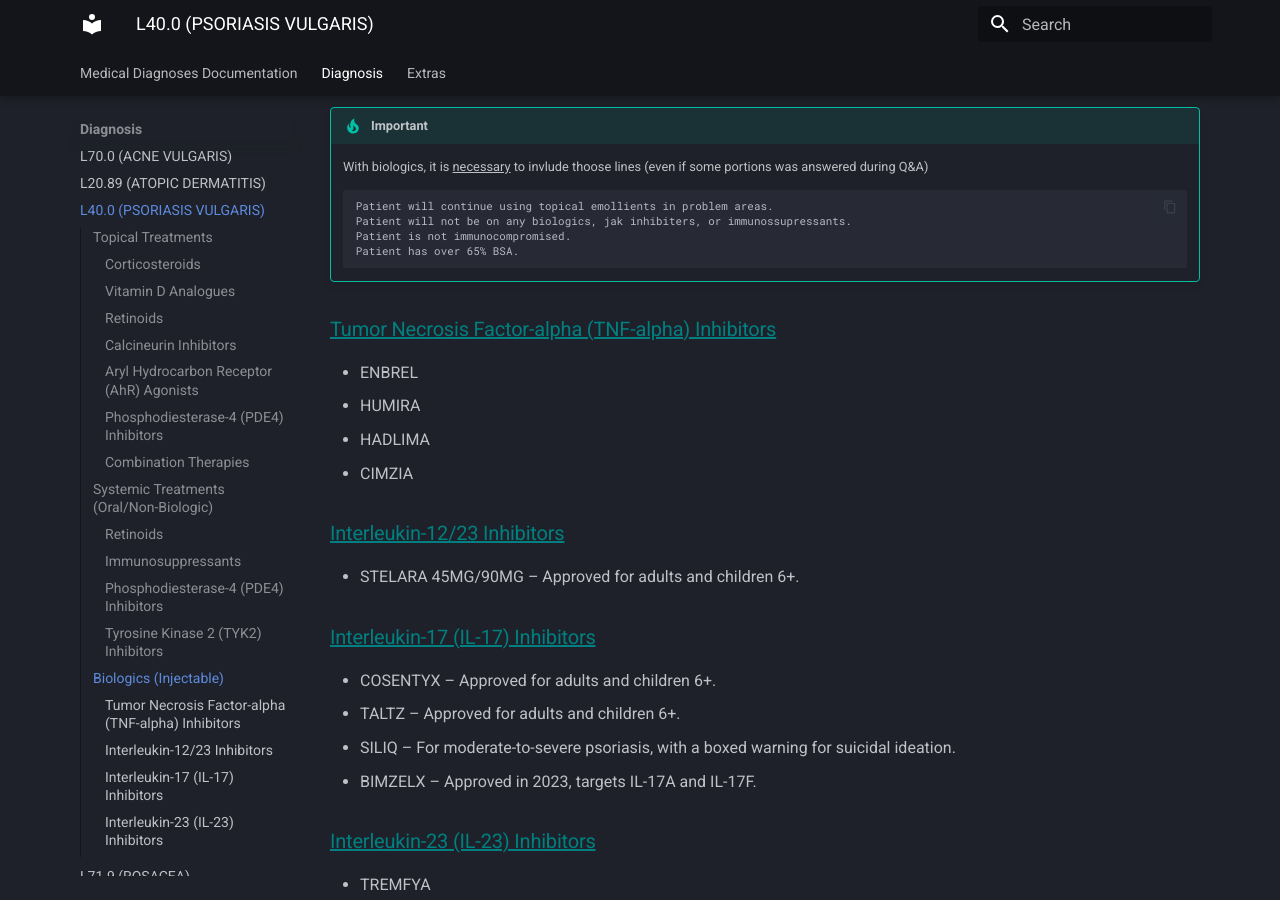
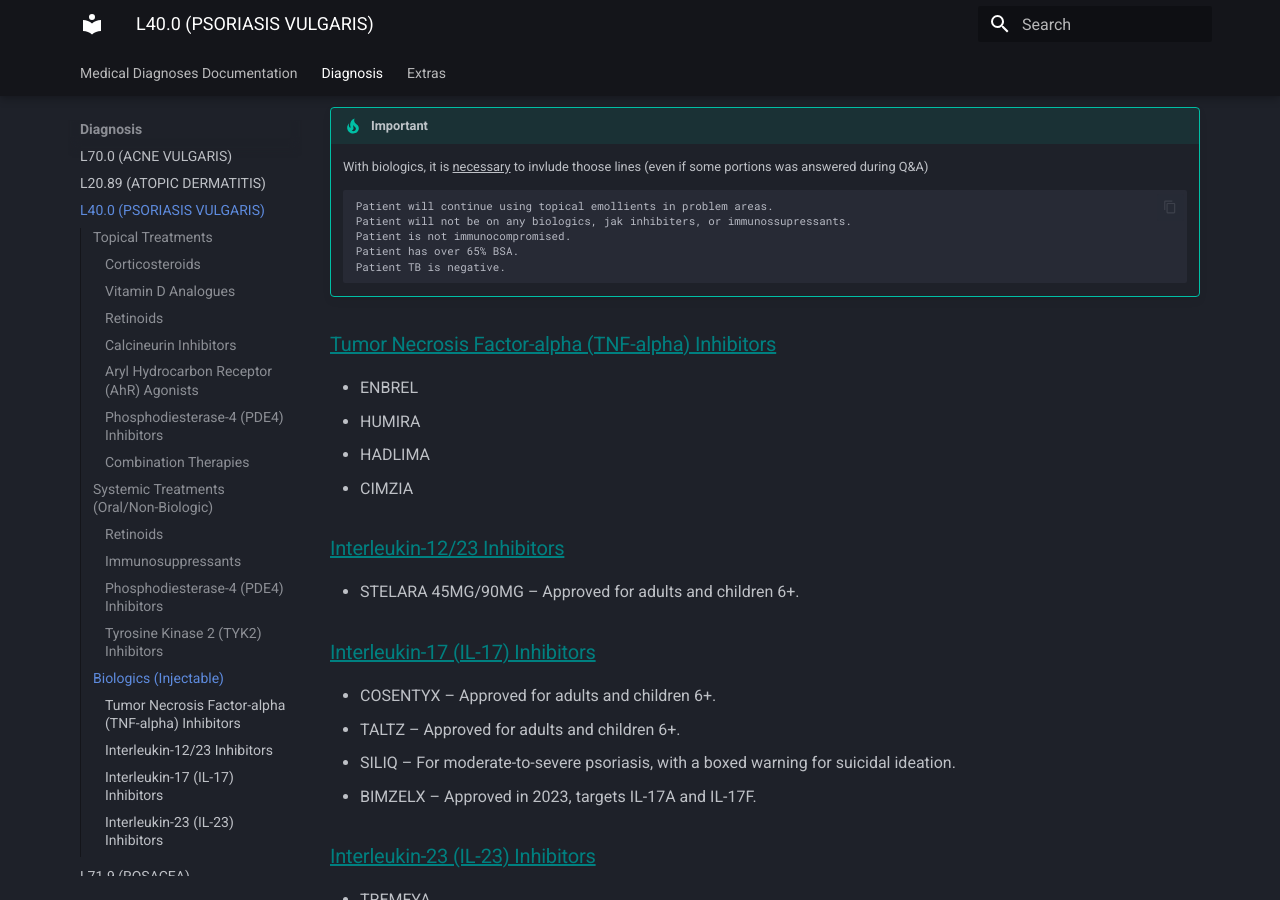
Before and after one commit to rei-cher/server-mkdocs, an MkDocs documentation site: the page built from docs/diagnosis/psoriasis_vulgaris.md, in a window 1280 px wide and 900 px high, scrolled down 2023 px. Built offline with MkDocs 1.6.1 and Material for MkDocs 9.7.7, drawn with Linux system fonts in a browser that asks for light colours.

Commit message:
added note that patient TB is negative

````diff
--- a/docs/diagnosis/psoriasis_vulgaris.md
+++ b/docs/diagnosis/psoriasis_vulgaris.md
@@ -61,6 +61,7 @@
     Patient will not be on any biologics, jak inhibiters, or immunossupressants.
     Patient is not immunocompromised.
     Patient has over 65% BSA.
+    Patient TB is negative.
     ```
 
 ### <u  style="color:teal">Tumor Necrosis Factor-alpha (TNF-alpha) Inhibitors</u>
````
